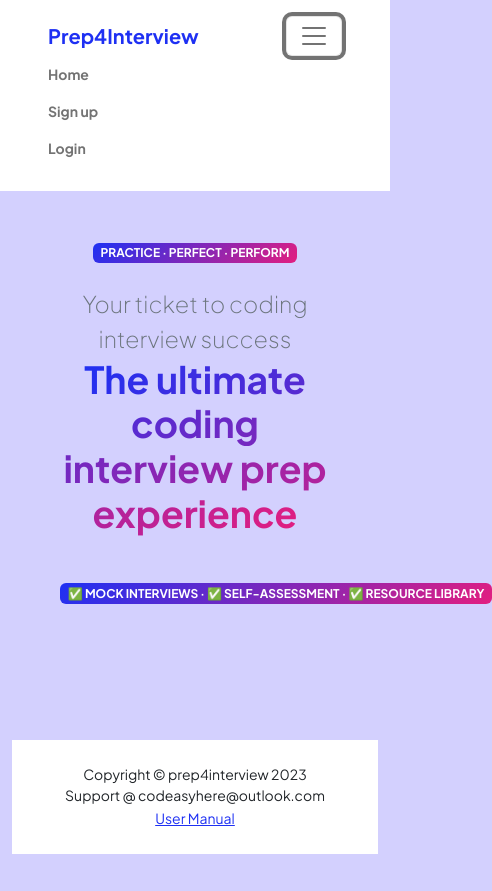
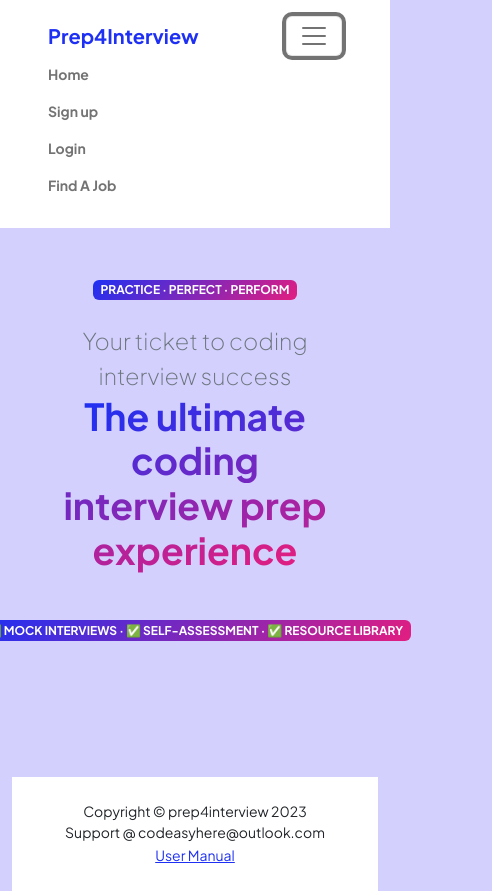
Before and after one commit to rohitmalviya03/prepintervie_prod, a React (Create React App) app: page / in a window 390 px wide. Both pictures are taken after a click on the button "Toggle navigation". Shown: the whole page, 492 px wide, since content can reach past the window. Before the commit the page ends 854 px from the top, so only its background shows below. Built offline with nearby package versions, Linux system fonts and the light colour scheme.

Commit message:
front page page

```diff
--- a/src/components/CandidateDashboard.js
+++ b/src/components/CandidateDashboard.js
@@ -60,7 +60,7 @@ function insertRecords(){
 axios.post('https://prep4interview.online/api/users/saveinterviewrecords', dataToSend)
   .then(response => {
     // Handle the API response here
-    console.log('API Response:', response.data);
+    //console.log('API Response:', response.data);
   })
   .catch(error => {
     // Handle any errors that occurred during the request.
@@ -68,7 +68,7 @@ axios.post('https://prep4interview.online/api/users/saveinterviewrecords', dataT
   });
 
 }
-  console.log(lang)
+  //console.log(lang)
   return (
    <><div class="d-flex justify-content-center">
     <form>
--- a/src/components/Home.js
+++ b/src/components/Home.js
@@ -13,7 +13,7 @@ export default function Home() {
                                 <div className="badge bg-gradient-primary-to-secondary text-white mb-4"><div className="text-uppercase">Practice  &middot; Perfect &middot; Perform</div></div>
                                 <div className="fs-3 fw-light text-muted">Your ticket to coding interview success</div>
                                 <h1 className="display-3 fw-bolder mb-5"><span className="text-gradient d-inline">The ultimate coding interview prep experience</span></h1>
-                                <div className="d-grid gap-3 d-sm-flex justify-content-sm-center justify-content-xxl-start mb-3">
+                                <div className="d-grid gap-3 d-sm-flex justify-content-center justify-content-xxl-start mb-3">
 
                                 <div className="badge bg-gradient-primary-to-secondary text-white mb-4"><div className="text-uppercase">✅ Mock Interviews  &middot; ✅ Self-Assessment &middot; ✅ Resource Library</div></div>
 
--- a/src/components/NavBar.js
+++ b/src/components/NavBar.js
@@ -78,12 +78,14 @@ console.log(useretype);
             <li class="nav-item"><Link class="nav-link" to="/">Home</Link></li>
              {!isLogged ? (<> <li class="nav-item"><Link class="nav-link" to="registration">Sign up</Link></li>
             <li class="nav-item"><Link class="nav-link" to="login">Login</Link></li>
+            <li class="nav-item"><Link class="nav-link" to="/">Find A Job</Link></li>
             </>
         ):( <> <Link to="userdashboard" className="nav-link" aria-current="page">
          Welcome {user} </Link>
          <Link to="CandidateSessionRecords" className="nav-link" aria-current="page">
         My Sessions </Link>
                 <Link className="nav-link" onClick={logout}>Logout</Link></>)} </ul>
+
     </div>
 </div>
 </nav>
--- a/src/components/candidateSessionRecord.js
+++ b/src/components/candidateSessionRecord.js
@@ -26,11 +26,11 @@ function App() {
 
 
   const downloadAudio = async (useremail,userid) => {
-console.log(useremail,userid);
+//console.log(useremail,userid);
    // const userid = document.getElementById("userid").value;
    // const useremail = document.getElementById("useremail").value;
 
-    console.log(useremail + userid);
+    //console.log(useremail + userid);
     try {
       const response = await Axios.get('https://prep4interview.online/api/users/downloadaudio/' + userid + '/' + useremail, {
         responseType: 'blob', // Response type should be 'blob'
@@ -43,6 +43,7 @@ console.log(useremail,userid);
       audioLink.download = 'audiofile.mp3';
       audioLink.click();
     } catch (error) {
+      alert("No recording found");
       console.error('Error downloading audio:', error);
     }
   }
```
Also changed, not shown: src/components/Login.js (+4 -4 lines).
